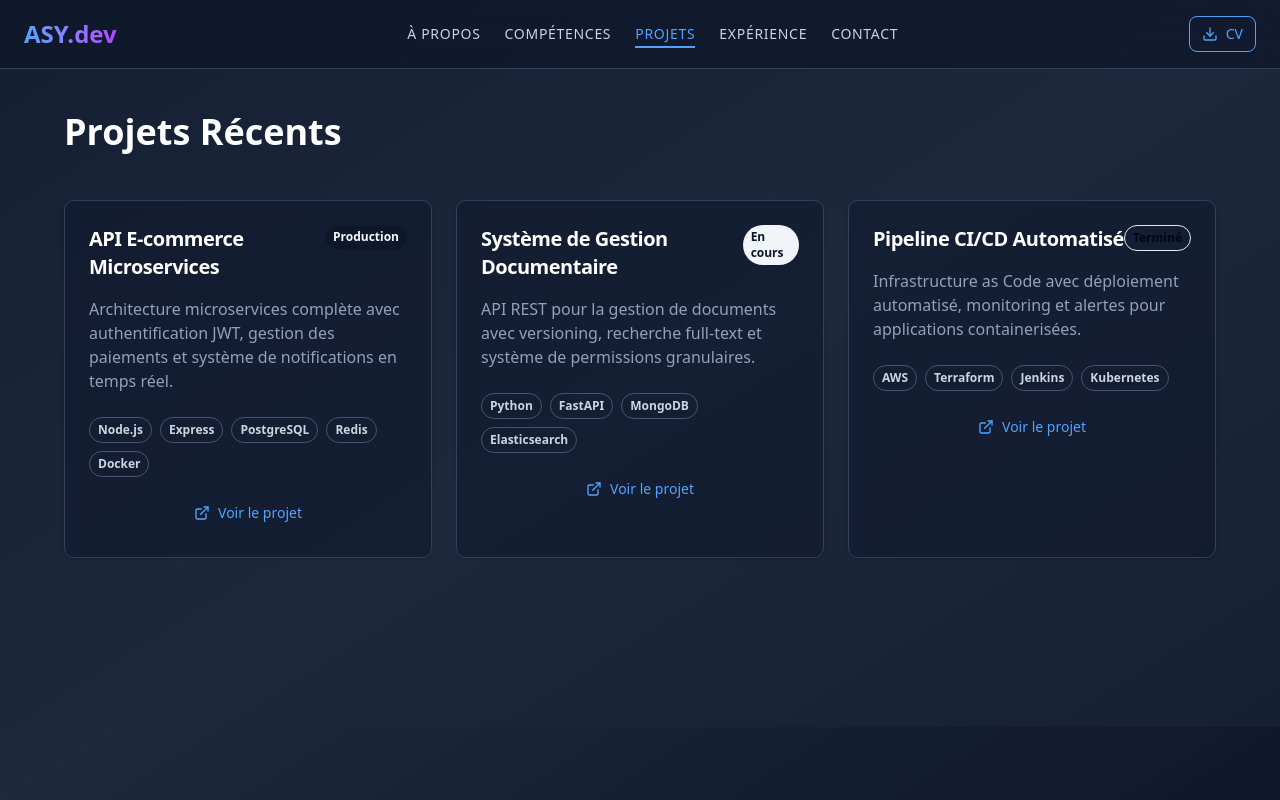
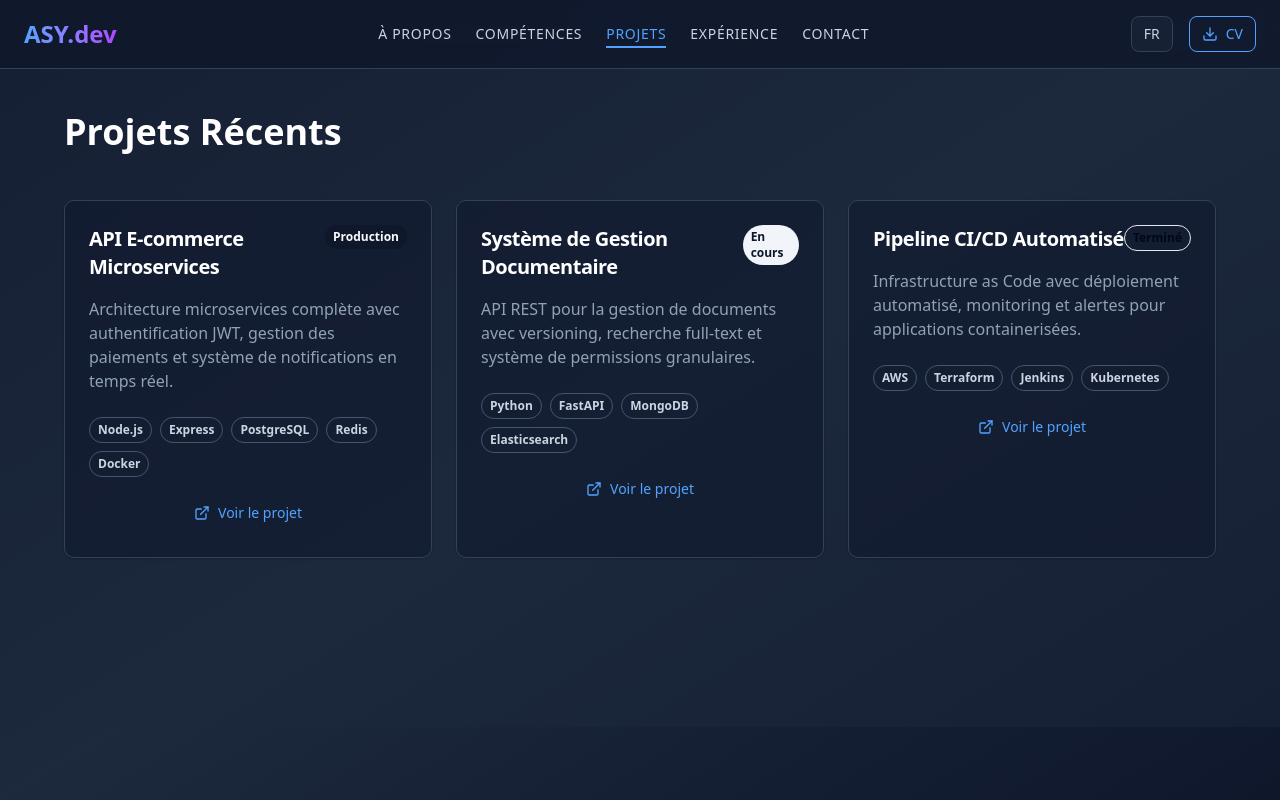
Before and after one commit to Yaelsobrido/Portfolio, a Next.js app: page /projets in a window 1280 px wide. Built offline with nearby package versions, Linux system fonts and the light colour scheme.

Commit message:
Implement language context and selector; update components for localization

```diff
--- a/app/layout.tsx
+++ b/app/layout.tsx
@@ -1,5 +1,6 @@
 "use client";
 
+import { LanguageProvider } from "@/contexts/LanguageContext";
 import { useState } from "react";
 import { Geist, Geist_Mono } from "next/font/google";
 import Navbar from "@/components/layout/Navbar";
@@ -23,12 +24,14 @@ export default function RootLayout({
   return (
     <html lang="en">
       <body className={`${geistSans.variable} ${geistMono.variable} antialiased overflow-x-hidden`}>
+        <LanguageProvider>
           <div className="min-h-screen bg-gradient-to-br from-slate-900 via-slate-800 to-slate-900">
             <Navbar />
             <main className="overflow-x-hidden">
               {children}
             </main>
           </div>
+        </LanguageProvider>
       </body>
     </html>
   );
--- /dev/null
+++ b/components/layout/LanguageSelector.tsx
@@ -0,0 +1,23 @@
+"use client";
+
+import { Button } from "@/components/ui/button";
+import { useLanguage } from "@/contexts/LanguageContext";
+
+export default function LanguageSelector() {
+  const { language, setLanguage } = useLanguage();
+
+  return (
+    <Button
+      variant="ghost"
+      size="sm"
+      onClick={() => setLanguage(language === 'fr' ? 'en' : 'fr')}
+      className="px-3 py-1.5 rounded-md
+        text-slate-300 bg-slate-800/50
+        hover:bg-slate-700/50 hover:text-blue-400
+        transition-all duration-300
+        border border-slate-700 hover:border-blue-400/50"
+    >
+      {language.toUpperCase()}
+    </Button>
+  );
+}
--- a/components/layout/Navbar.tsx
+++ b/components/layout/Navbar.tsx
@@ -5,17 +5,20 @@ import { usePathname } from "next/navigation";
 import { Button } from "@/components/ui/button";
 import { FiDownload, FiMenu, FiX } from "react-icons/fi";
 import { useState } from "react";
+import LanguageSelector from "./LanguageSelector";
+import { useLanguage } from "@/contexts/LanguageContext";
 
 export default function Navbar() {
   const [isMenuOpen, setIsMenuOpen] = useState(false);
   const pathname = usePathname();
+  const { t } = useLanguage();
 
   const navigation = [
-    { name: "À propos", href: "/about" },
-    { name: "Compétences", href: "/competences" },
-    { name: "Projets", href: "/projets" },
-    { name: "Expérience", href: "/experience" },
-    { name: "Contact", href: "/contact" },
+    { name: t("nav.about"), href: "/about" },
+    { name: t("nav.skills"), href: "/competences" },
+    { name: t("nav.projects"), href: "/projets" },
+    { name: t("nav.experience"), href: "/experience" },
+    { name: t("nav.contact"), href: "/contact" },
   ];
 
   return (
@@ -29,13 +32,16 @@ export default function Navbar() {
             ASY.dev
           </Link>
 
-          {/* Mobile Menu Button */}
-          <button
-            onClick={() => setIsMenuOpen(!isMenuOpen)}
-            className="p-2 text-slate-400 hover:text-white md:hidden"
-          >
-            {isMenuOpen ? <FiX size={24} /> : <FiMenu size={24} />}
-          </button>
+          {/* Mobile Controls */}
+          <div className="flex items-center space-x-4 md:hidden">
+            <LanguageSelector />
+            <button
+              onClick={() => setIsMenuOpen(!isMenuOpen)}
+              className="p-2 text-slate-400 hover:text-white"
+            >
+              {isMenuOpen ? <FiX size={24} /> : <FiMenu size={24} />}
+            </button>
+          </div>
 
           {/* Desktop Navigation */}
           <div className="hidden md:flex items-center space-x-6">
@@ -58,7 +64,18 @@ export default function Navbar() {
             ))}
           </div>
 
-          {/* Mobile Navigation */}
+          {/* Desktop CV & Language Controls */}
+          <div className="hidden md:flex items-center space-x-4">
+            <LanguageSelector />
+            <Button variant="cv" size="sm" className="hidden md:inline-flex" asChild>
+              <a href="/cv/CV_Yael.pdf" download>
+                <FiDownload className="w-4 h-4 mr-2" />
+                CV
+              </a>
+            </Button>
+          </div>
+
+          {/* Mobile Navigation Menu */}
           {isMenuOpen && (
             <div className="absolute top-[73px] left-0 right-0 bg-slate-900/95 border-b border-slate-700 md:hidden">
               <div className="flex flex-col items-center py-6 space-y-4">
@@ -119,14 +136,6 @@ export default function Navbar() {
               </div>
             </div>
           )}
-
-          {/* Desktop CV Button */}
-          <Button variant="cv" size="sm" className="hidden md:inline-flex" asChild>
-            <a href="/cv/CV_Yael.pdf" download>
-              <FiDownload className="w-4 h-4 mr-2" />
-              CV
-            </a>
-          </Button>
         </nav>
       </div>
     </header>
--- /dev/null
+++ b/contexts/LanguageContext.tsx
@@ -0,0 +1,158 @@
+"use client";
+
+import React, { createContext, useContext, useState } from 'react';
+
+type Language = 'fr' | 'en';
+
+interface LanguageContextType {
+  language: Language;
+  setLanguage: (lang: Language) => void;
+  t: (key: string) => string;
+}
+
+const translations = {
+  fr: {
+    // Navigation
+    "nav.about": "À propos",
+    "nav.skills": "Compétences",
+    "nav.projects": "Projets",
+    "nav.experience": "Expérience",
+    "nav.contact": "Contact",
+
+    // About section
+    "about.role": "Développeur Back-end Passionné",
+    "about.specialization": "Spécialisé dans la création d'architectures robustes et scalables. Expert en APIs REST, microservices et optimisation de performances.",
+    "about.location": "Madagascar",
+    "about.status": "Disponible",
+    "about.contact": "Me contacter",
+
+    // Skills section
+    "skills.title": "Compétences Techniques",
+    "skills.level": "Niveau",
+
+    // Experience section
+    "experience.title": "Expérience Professionnelle",
+    "experience.dev.title": "Développeur Back-end",
+    "experience.dev.company": "UN-IT",
+    "experience.dev.period": "2023 - Présent",
+    "experience.dev.description": "Développement et maintenance d'applications web, conception d'APIs RESTful, intégration de services tiers et optimisation des performances des bases de données.",
+
+    "experience.integrator.title": "Intégrateur Web",
+    "experience.integrator.company": "UN-IT",
+    "experience.integrator.period": "2022 - 2023",
+    "experience.integrator.description": "Intégration de maquettes, développement frontend responsive, collaboration avec les designers et optimisation de l'expérience utilisateur.",
+
+    "experience.intern.title": "Stagiaire Développeur",
+    "experience.intern.company": "UN-IT",
+    "experience.intern.period": "2022",
+    "experience.intern.description": "Stage en développement web, participation aux projets d'équipe, apprentissage des bonnes pratiques et des méthodologies de développement.",
+
+    // Contact section
+    "contact.title": "Travaillons Ensemble",
+    "contact.heading": "Me Contacter",
+    "contact.description": "Vous avez un projet back-end ambitieux ? Discutons de la façon dont je peux vous aider à le concrétiser.",
+    "contact.email.button": "Me contacter par email",
+    "contact.github.button": "Voir mon GitHub",
+    "contact.linkedin.button": "Me suivre sur LinkedIn",
+    "contact.terminal.title": "Terminal d'informations",
+    "contact.cpu.title": "Statut actuel",
+    "contact.available.status": "Disponible pour de nouvelles opportunités",
+    "contact.shield.title": "Sécurité des données",
+    "contact.features.clean": "Code propre",
+    "contact.features.performance": "Performance",
+    "contact.features.security": "Sécurité",
+
+    // Projects section
+    "projects.title": "Mes Projets",
+    "projects.subtitle": "Une sélection de mes réalisations récentes",
+    "projects.viewProject": "Voir le projet",
+    "projects.viewCode": "Voir le code",
+    "projects.technologies": "Technologies utilisées",
+    "projects.inProgress": "En cours",
+    "projects.completed": "Terminé",
+  },
+  en: {
+    // Navigation
+    "nav.about": "About",
+    "nav.skills": "Skills",
+    "nav.projects": "Projects",
+    "nav.experience": "Experience",
+    "nav.contact": "Contact",
+
+    // About section
+    "about.role": "Passionate Back-end Developer",
+    "about.specialization": "Specialized in creating robust and scalable architectures. Expert in REST APIs, microservices and performance optimization.",
+    "about.location": "Madagascar",
+    "about.status": "Available",
+    "about.contact": "Contact me",
+
+    // Skills section
+    "skills.title": "Technical Skills",
+    "skills.level": "Level",
+
+    // Experience section
+    "experience.title": "Professional Experience",
+    "experience.dev.title": "Back-end Developer",
+    "experience.dev.company": "UN-IT",
+    "experience.dev.period": "2023 - Present",
+    "experience.dev.description": "Development and maintenance of web applications, REST APIs design, third-party services integration and database performance optimization.",
+
+    "experience.integrator.title": "Web Integrator",
+    "experience.integrator.company": "UN-IT",
+    "experience.integrator.period": "2022 - 2023",
+    "experience.integrator.description": "UI integration, responsive frontend development, collaboration with designers and user experience optimization.",
+
+    "experience.intern.title": "Developer Intern",
+    "experience.intern.company": "UN-IT",
+    "experience.intern.period": "2022",
+    "experience.intern.description": "Web development internship, team project participation, learning best practices and development methodologies.",
+
+    // Contact section
+    "contact.title": "Let's Work Together",
+    "contact.heading": "Contact Me",
+    "contact.description": "Have an ambitious back-end project? Let's discuss how I can help you bring it to life.",
+    "contact.email.button": "Contact me by email",
+    "contact.github.button": "View my GitHub",
+    "contact.linkedin.button": "Follow me on LinkedIn",
+    "contact.terminal.title": "Information Terminal",
+    "contact.cpu.title": "Current Status",
+    "contact.available.status": "Available for new opportunities",
+    "contact.shield.title": "Data Security",
+    "contact.features.clean": "Clean Code",
+    "contact.features.performance": "Performance",
+    "contact.features.security": "Security",
+
+    // Projects section
+    "projects.title": "My Projects",
+    "projects.subtitle": "A selection of my recent work",
+    "projects.viewProject": "View Project",
+    "projects.viewCode": "View Code",
+    "projects.technologies": "Technologies used",
+    "projects.inProgress": "In Progress",
+    "projects.completed": "Completed",
+  }
+};
+
+const LanguageContext = createContext<LanguageContextType | undefined>(undefined);
+
+export function LanguageProvider({ children }: { children: React.ReactNode }) {
+  const [language, setLanguage] = useState<Language>('fr');
+
+  const t = (key: string) => {
+    return translations[language][key as keyof typeof translations.fr] || key;
+  };
+
+  return (
+    <LanguageContext.Provider value={{ language, setLanguage, t }}>
+      {children}
+    </LanguageContext.Provider>
+  );
+}
+
+export const useLanguage = () => {
+  const context = useContext(LanguageContext);
+  if (context === undefined) {
+    throw new Error('useLanguage must be used within a LanguageProvider');
+  }
+  return context;
+};
```
Also changed, not shown: components/sections/About.tsx (+10 -6 lines), components/sections/Contact.tsx (+8 -6 lines), components/sections/Experience.tsx (+17 -17 lines), components/sections/Skills.tsx (+7 -4 lines). Lines whose indentation alone changed are shown as unchanged.
